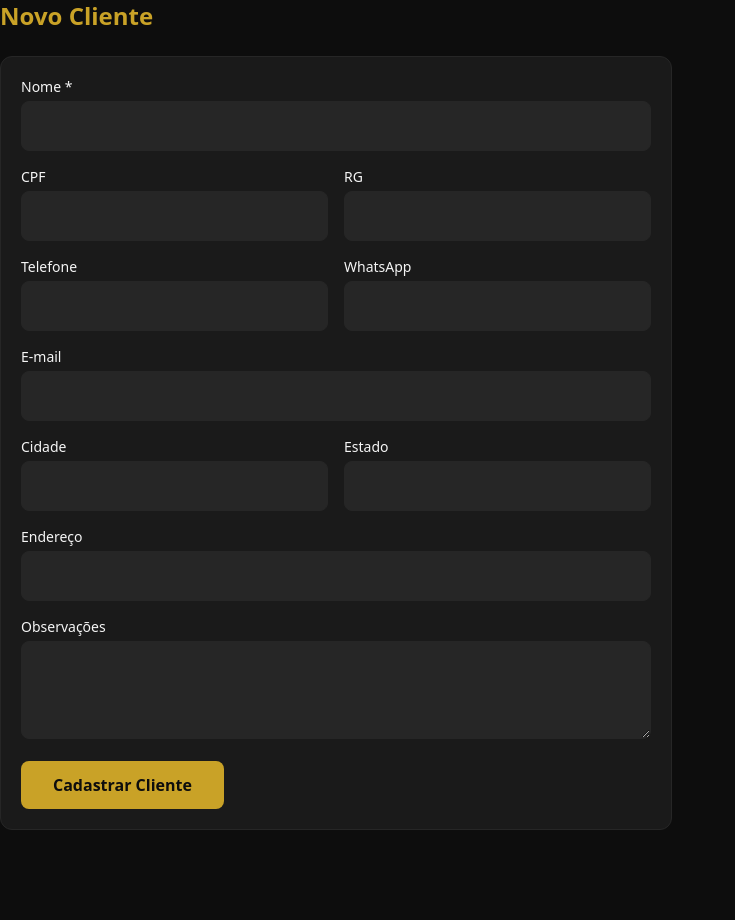
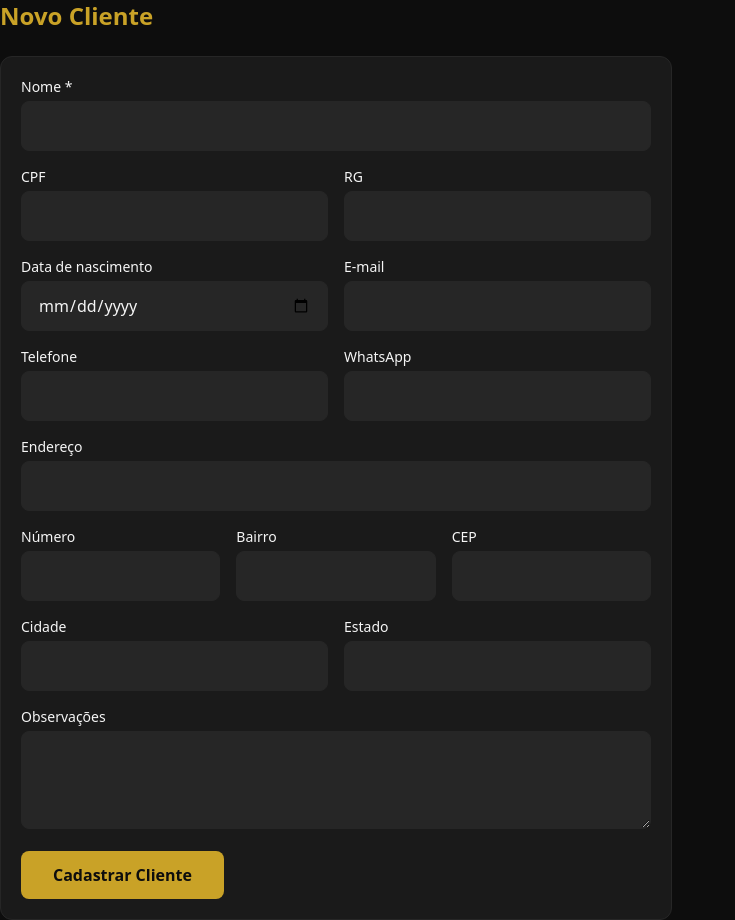
Before and after one commit to cristianmanoel41/blackout-motos, a Next.js app: page /clientes/novo in a window 1280 px wide. Shown: the whole page, without its empty margins (0-735 px from the left). Before the commit the page ends 830 px from the top, so only its background shows below. Built offline with nearby package versions, Linux system fonts and the light colour scheme; no server answers.

Commit message:
Etapa 5 e 6 - cadastro de motos, estoque, clientes, gastos e vendas

```diff
--- a/app/clientes/novo/page.tsx
+++ b/app/clientes/novo/page.tsx
@@ -11,9 +11,19 @@ export default function NovoClientePage() {
   const [salvando, setSalvando] = useState(false)
 
   const [form, setForm] = useState({
-    nome: '', cpf: '', rg: '', data_nascimento: '',
-    telefone: '', whatsapp: '', email: '',
-    cep: '', endereco: '', numero: '', bairro: '', cidade: '', estado: '',
+    nome: '',
+    cpf: '',
+    rg: '',
+    data_nascimento: '',
+    telefone: '',
+    whatsapp: '',
+    email: '',
+    cep: '',
+    endereco: '',
+    numero: '',
+    bairro: '',
+    cidade: '',
+    estado: '',
     observacoes: '',
   })
 
@@ -45,7 +55,6 @@ export default function NovoClientePage() {
 
   const inputClass = 'w-full rounded-lg bg-grafite-claro border border-grafite-claro text-texto px-4 py-3 outline-none focus:border-dourado transition'
   const labelClass = 'block text-sm font-medium text-texto mb-1'
-
   return (
     <div className="max-w-2xl">
       <h1 className="text-2xl font-bold text-dourado mb-6">Novo Cliente</h1>
@@ -55,24 +64,83 @@ export default function NovoClientePage() {
           <input name="nome" value={form.nome} onChange={handleChange} className={inputClass} />
         </div>
         <div className="grid grid-cols-2 gap-4">
-          <div><label className={labelClass}>CPF</label><input name="cpf" value={form.cpf} onChange={handleChange} className={inputClass} /></div>
-          <div><label className={labelClass}>RG</label><input name="rg" value={form.rg} onChange={handleChange} className={inputClass} /></div>
+          <div>
+            <label className={labelClass}>CPF</label>
+            <input name="cpf" value={form.cpf} onChange={handleChange} className={inputClass} />
+          </div>
+          <div>
+            <label className={labelClass}>RG</label>
+            <input name="rg" value={form.rg} onChange={handleChange} className={inputClass} />
+          </div>
         </div>
+
         <div className="grid grid-cols-2 gap-4">
-          <div><label className={labelClass}>Telefone</label><input name="telefone" value={form.telefone} onChange={handleChange} className={inputClass} /></div>
-          <div><label className={labelClass}>WhatsApp</label><input name="whatsapp" value={form.whatsapp} onChange={handleChange} className={inputClass} /></div>
+          <div>
+            <label className={labelClass}>Data de nascimento</label>
+            <input type="date" name="data_nascimento" value={form.data_nascimento} onChange={handleChange} className={inputClass} />
+          </div>
+          <div>
+            <label className={labelClass}>E-mail</label>
+            <input name="email" value={form.email} onChange={handleChange} className={inputClass} />
+          </div>
         </div>
-        <div><label className={labelClass}>E-mail</label><input name="email" value={form.email} onChange={handleChange} className={inputClass} /></div>
+
         <div className="grid grid-cols-2 gap-4">
-          <div><label className={labelClass}>Cidade</label><input name="cidade" value={form.cidade} onChange={handleChange} className={inputClass} /></div>
-          <div><label className={labelClass}>Estado</label><input name="estado" value={form.estado} onChange={handleChange} className={inputClass} /></div>
+          <div>
+            <label className={labelClass}>Telefone</label>
+            <input name="telefone" value={form.telefone} onChange={handleChange} className={inputClass} />
+          </div>
+          <div>
+            <label className={labelClass}>WhatsApp</label>
+            <input name="whatsapp" value={form.whatsapp} onChange={handleChange} className={inputClass} />
+          </div>
         </div>
-        <div><label className={labelClass}>Endereço</label><input name="endereco" value={form.endereco} onChange={handleChange} className={inputClass} /></div>
-        <div><label className={labelClass}>Observações</label><textarea name="observacoes" value={form.observacoes} onChange={handleChange} className={inputClass} rows={3} /></div>
+        <div>
+          <label className={labelClass}>Endereço</label>
+          <input name="endereco" value={form.endereco} onChange={handleChange} className={inputClass} />
+        </div>
 
-        {erro && <div className="bg-red-950 border border-red-700 text-red-300 text-sm rounded-lg px-4 py-3">{erro}</div>}
+        <div className="grid grid-cols-3 gap-4">
+          <div>
+            <label className={labelClass}>Número</label>
+            <input name="numero" value={form.numero} onChange={handleChange} className={inputClass} />
+          </div>
+          <div>
+            <label className={labelClass}>Bairro</label>
+            <input name="bairro" value={form.bairro} onChange={handleChange} className={inputClass} />
+          </div>
+          <div>
+            <label className={labelClass}>CEP</label>
+            <input name="cep" value={form.cep} onChange={handleChange} className={inputClass} />
+          </div>
+        </div>
 
-        <button type="submit" disabled={salvando} className="bg-dourado hover:bg-dourado-claro text-preto font-semibold rounded-lg px-8 py-3 transition disabled:opacity-60">
+        <div className="grid grid-cols-2 gap-4">
+          <div>
+            <label className={labelClass}>Cidade</label>
+            <input name="cidade" value={form.cidade} onChange={handleChange} className={inputClass} />
+          </div>
+          <div>
+            <label className={labelClass}>Estado</label>
+            <input name="estado" value={form.estado} onChange={handleChange} className={inputClass} />
+          </div>
+        </div>
+        <div>
+          <label className={labelClass}>Observações</label>
+          <textarea name="observacoes" value={form.observacoes} onChange={handleChange} className={inputClass} rows={3} />
+        </div>
+
+        {erro && (
+          <div className="bg-red-950 border border-red-700 text-red-300 text-sm rounded-lg px-4 py-3">
+            {erro}
+          </div>
+        )}
+
+        <button
+          type="submit"
+          disabled={salvando}
+          className="bg-dourado hover:bg-dourado-claro text-preto font-semibold rounded-lg px-8 py-3 transition disabled:opacity-60"
+        >
           {salvando ? 'Salvando...' : 'Cadastrar Cliente'}
         </button>
       </form>
--- /dev/null
+++ b/app/motos/[id]/page.tsx
@@ -0,0 +1,95 @@
+import { createClient } from '@/lib/supabase/server'
+import { formatarMoeda } from '@/lib/formatadores/moeda'
+import { formatarData } from '@/lib/formatadores/data'
+import { notFound } from 'next/navigation'
+
+const statusLabel: Record<string, string> = {
+  disponivel: 'Disponível',
+  reservada: 'Reservada',
+  vendida: 'Vendida',
+  manutencao: 'Manutenção',
+  arquivada: 'Arquivada',
+}
+
+export default async function DetalheMotoPage({ params }: { params: Promise<{ id: string }> }) {
+  const { id } = await params
+  const supabase = await createClient()
+  const { data: moto } = await supabase.from('motorcycles').select('*').eq('id', id).single()
+
+  if (!moto) {
+    notFound()
+  }
+
+  const { data: gastos } = await supabase.from('motorcycle_expenses').select('valor').eq('motorcycle_id', id)
+  const totalGastos = gastos?.reduce((soma, g) => soma + Number(g.valor), 0) ?? 0
+  const custoTotal = Number(moto.valor_compra) + totalGastos
+
+  const campo = (label: string, valor: React.ReactNode) => (
+    <div>
+      <p className="text-xs text-texto-suave">{label}</p>
+      <p className="text-texto font-medium">{valor || '—'}</p>
+    </div>
+  )
+
+  const linkGasto = '/motos/' + moto.id + '/gasto'
+  const linkVender = '/motos/' + moto.id + '/vender'
+
+  return (
+    <div className="max-w-4xl">
+      <div className="flex items-center justify-between mb-6">
+        <div>
+          <span className="text-xs text-texto-suave font-mono">{moto.codigo}</span>
+          <h1 className="text-2xl font-bold text-dourado">{moto.marca} {moto.modelo}</h1>
+        </div>
+        <span className="text-sm px-3 py-1 rounded-full border border-dourado text-dourado">{statusLabel[moto.status]}</span>
+      </div>
+
+      <div className="flex flex-wrap gap-3 mb-6">
+        <a href={linkGasto} className="bg-grafite-claro text-texto px-4 py-2 rounded-lg text-sm hover:bg-grafite transition">Registrar Gasto</a>
+        {moto.status !== 'vendida' && (
+          <a href={linkVender} className="bg-dourado text-preto font-semibold px-4 py-2 rounded-lg text-sm hover:bg-dourado-claro transition">Vender Moto</a>
+        )}
+      </div>
+
+      <div className="bg-grafite border border-grafite-claro rounded-xl p-5 mb-4">
+        <h2 className="text-dourado font-semibold mb-4">Dados da Moto</h2>
+        <div className="grid grid-cols-2 md:grid-cols-3 gap-4">
+          {campo('Versão', moto.versao)}
+          {campo('Cor', moto.cor)}
+          {campo('Ano fabricação', moto.ano_fabricacao)}
+          {campo('Ano modelo', moto.ano_modelo)}
+          {campo('Quilometragem', moto.quilometragem ? moto.quilometragem + ' km' : null)}
+          {campo('Data de entrada', formatarData(moto.data_entrada))}
+          {campo('Placa', moto.placa)}
+          {campo('Renavam', moto.renavam)}
+          {campo('Chassi', moto.chassi)}
+        </div>
+      </div>
+
+      <div className="bg-grafite border border-grafite-claro rounded-xl p-5 mb-4">
+        <h2 className="text-dourado font-semibold mb-4">Financeiro</h2>
+        <div className="grid grid-cols-2 md:grid-cols-4 gap-4">
+          {campo('Valor de compra', formatarMoeda(moto.valor_compra))}
+          {campo('Gastos registrados', formatarMoeda(totalGastos))}
+          {campo('Custo total', formatarMoeda(custoTotal))}
+          {campo('Preço anunciado', formatarMoeda(moto.preco_anunciado))}
+        </div>
+      </div>
+
+      <div className="bg-grafite border border-grafite-claro rounded-xl p-5 mb-4">
+        <h2 className="text-dourado font-semibold mb-4">Fornecedor</h2>
+        <div className="grid grid-cols-2 gap-4">
+          {campo('Nome', moto.fornecedor_nome)}
+          {campo('Telefone', moto.fornecedor_telefone)}
+        </div>
+      </div>
+
+      {moto.observacoes && (
+        <div className="bg-grafite border border-grafite-claro rounded-xl p-5">
+          <h2 className="text-dourado font-semibold mb-2">Observações</h2>
+          <p className="text-texto-suave text-sm">{moto.observacoes}</p>
+        </div>
+      )}
+    </div>
+  )
+}
--- a/app/motos/[id]/vender/page.tsx
+++ b/app/motos/[id]/vender/page.tsx
@@ -36,16 +36,30 @@ export default function VenderMotoPage() {
   function handleChange(e: React.ChangeEvent<HTMLInputElement | HTMLSelectElement | HTMLTextAreaElement>) {
     const { name, value, type } = e.target
     const checked = (e.target as HTMLInputElement).checked
-    setForm({ ...form, [name]: type === 'checkbox' ? checked : value })
+    const novoForm: any = { ...form, [name]: type === 'checkbox' ? checked : value }
+
+    if (name === 'valor_total_venda' || name === 'valor_entrada' || name === 'valor_recebido_a_vista') {
+      const total = Number(novoForm.valor_total_venda) || 0
+      const entrada = Number(novoForm.valor_entrada) || 0
+      const aVista = Number(novoForm.valor_recebido_a_vista) || 0
+      const financiado = total - entrada - aVista
+      novoForm.valor_financiado = financiado > 0 ? financiado.toFixed(2) : '0'
+    }
+
+    setForm(novoForm)
   }
 
   async function handleSubmit(e: React.FormEvent) {
     e.preventDefault()
     setErro('')
 
-    if (!form.customer_id) { setErro('Selecione um cliente.'); return }
+    if (!form.customer_id) {
+      setErro('Selecione um cliente.')
+      return
+    }
     if (!form.valor_total_venda || Number(form.valor_total_venda) <= 0) {
-      setErro('Informe o valor total da venda.'); return
+      setErro('Informe o valor total da venda.')
+      return
     }
 
     setSalvando(true)
@@ -89,12 +103,12 @@ export default function VenderMotoPage() {
         origem: 'venda',
         origem_id: venda.id,
         valor: totalRecebidoAgora,
-        descricao: `Venda referente à moto`,
+        descricao: 'Venda referente à moto',
       })
     }
 
     setSalvando(false)
-    router.push(`/motos/${params.id}`)
+    router.push('/motos/' + params.id)
     router.refresh()
   }
 
@@ -119,18 +133,37 @@ export default function VenderMotoPage() {
         </div>
 
         <div className="grid grid-cols-2 gap-4">
-          <div><label className={labelClass}>Data da venda</label><input type="date" name="data_venda" value={form.data_venda} onChange={handleChange} className={inputClass} /></div>
-          <div><label className={labelClass}>Valor total da venda (R$) *</label><input type="number" step="0.01" name="valor_total_venda" value={form.valor_total_venda} onChange={handleChange} className={inputClass} /></div>
+          <div>
+            <label className={labelClass}>Data da venda</label>
+            <input type="date" name="data_venda" value={form.data_venda} onChange={handleChange} className={inputClass} />
+          </div>
+          <div>
+            <label className={labelClass}>Valor total da venda (R$) *</label>
+            <input type="number" step="0.01" name="valor_total_venda" value={form.valor_total_venda} onChange={handleChange} className={inputClass} />
+          </div>
         </div>
 
         <div className="grid grid-cols-3 gap-4">
-          <div><label className={labelClass}>Entrada (R$)</label><input type="number" step="0.01" name="valor_entrada" value={form.valor_entrada} onChange={handleChange} className={inputClass} /></div>
-          <div><label className={labelClass}>Recebido à vista (R$)</label><input type="number" step="0.01" name="valor_recebido_a_vista" value={form.valor_recebido_a_vista} onChange={handleChange} className={inputClass} /></div>
-          <div><label className={labelClass}>Valor financiado (R$)</label><input type="number" step="0.01" name="valor_financiado" value={form.valor_financiado} onChange={handleChange} className={inputClass} /></div>
+          <div>
+            <label className={labelClass}>Entrada (R$)</label>
+            <input type="number" step="0.01" name="valor_entrada" value={form.valor_entrada} onChange={handleChange} className={inputClass} />
+          </div>
+          <div>
+            <label className={labelClass}>Recebido à vista (R$)</label>
+            <input type="number" step="0.01" name="valor_recebido_a_vista" value={form.valor_recebido_a_vista} onChange={handleChange} className={inputClass} />
+          </div>
+          <div>
+            <label className={labelClass}>Valor financiado (R$)</label>
+            <input type="number" step="0.01" name="valor_financiado" value={form.valor_financiado} readOnly className={inputClass + ' opacity-70 cursor-not-allowed'} />
+            <p className="text-xs text-texto-suave mt-1">Calculado automaticamente</p>
+          </div>
         </div>
 
         <div className="grid grid-cols-2 gap-4">
-          <div><label className={labelClass}>Documentação cobrada (R$)</label><input type="number" step="0.01" name="valor_documentacao" value={form.valor_documentacao} onChange={handleChange} className={inputClass} /></div>
+          <div>
+            <label className={labelClass}>Documentação cobrada (R$)</label>
+            <input type="number" step="0.01" name="valor_documentacao" value={form.valor_documentacao} onChange={handleChange} className={inputClass} />
+          </div>
           <div className="flex items-end pb-3">
             <label className="flex items-center gap-2 text-sm text-texto">
               <input type="checkbox" name="documentacao_entra_no_lucro" checked={form.documentacao_entra_no_lucro} onChange={handleChange} />
@@ -143,20 +176,33 @@ export default function VenderMotoPage() {
           <div>
             <label className={labelClass}>Forma de pagamento</label>
             <select name="forma_pagamento" value={form.forma_pagamento} onChange={handleChange} className={inputClass}>
-              <option>À vista</option><option>Financiado</option><option>Pix</option><option>Cartão</option><option>Misto</option>
+              <option>À vista</option>
+              <option>Financiado</option>
+              <option>Pix</option>
+              <option>Cartão</option>
+              <option>Misto</option>
             </select>
           </div>
-          <div><label className={labelClass}>Financeira</label><input name="financeira" value={form.financeira} onChange={handleChange} className={inputClass} /></div>
-          <div><label className={labelClass}>Nº parcelas</label><input type="number" name="numero_parcelas" value={form.numero_parcelas} onChange={handleChange} className={inputClass} /></div>
+          <div>
+            <label className={labelClass}>Financeira</label>
+            <input name="financeira" value={form.financeira} onChange={handleChange} className={inputClass} />
+          </div>
+          <div>
+            <label className={labelClass}>Nº parcelas</label>
+            <input type="number" name="numero_parcelas" value={form.numero_parcelas} onChange={handleChange} className={inputClass} />
+          </div>
         </div>
 
-        <div><label className={labelClass}>Observações</label><textarea name="observacoes" value={form.observacoes} onChange={handleChange} className={inputClass} rows={2} /></div>
+        <div>
+          <label className={labelClass}>Observações</label>
+          <textarea name="observacoes" value={form.observacoes} onChange={handleChange} className={inputClass} rows={2} />
+        </div>
 
         {erro && <div className="bg-red-950 border border-red-700 text-red-300 text-sm rounded-lg px-4 py-3">{erro}</div>}
 
         <button type="submit" disabled={salvando} className="bg-dourado hover:bg-dourado-claro text-preto font-semibold rounded-lg px-8 py-3 transition disabled:opacity-60">
           {salvando ? 'Salvando...' : 'Confirmar Venda'}
-        </button>
+         </button>
       </form>
     </div>
   )
```
Also changed, not shown: app/motos/[id]/gasto/page.tsx (renamed from app/motos/[id]/gastos/page.tsx).
